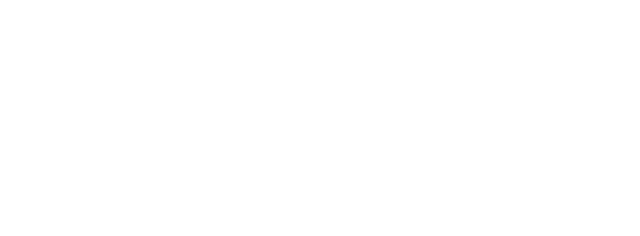
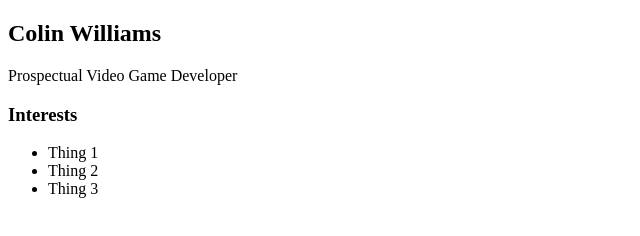
Before and after one commit to colinwilliams91/colin-williams.github.io, a plain HTML site: page index.html in a window 1280 px wide. Shown: the whole page, without its empty margins (0-640 px from the left). Drawn offline with Linux system fonts and the light colour scheme.

Commit message:
add content headers name and interests

```diff
--- a/index.html
+++ b/index.html
@@ -16,8 +16,20 @@
                 </div>
 
                 <div class="content">
+                    <h2>Colin Williams</h2>
+                    <p>Prospectual Video Game Developer</p>
+
+                    <div class="interests">
+                        <h3>Interests</h3>
+                        <ul>
+                            <li>Thing 1</li>
+                            <li>Thing 2</li>
+                            <li>Thing 3</li>
+                        </ul>
+                    </div>
 
                 </div>
+
 
             </main>
         </div>
```
